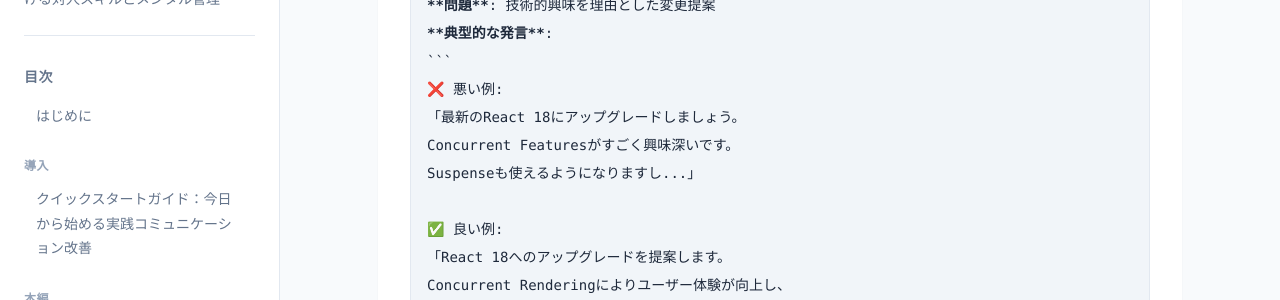
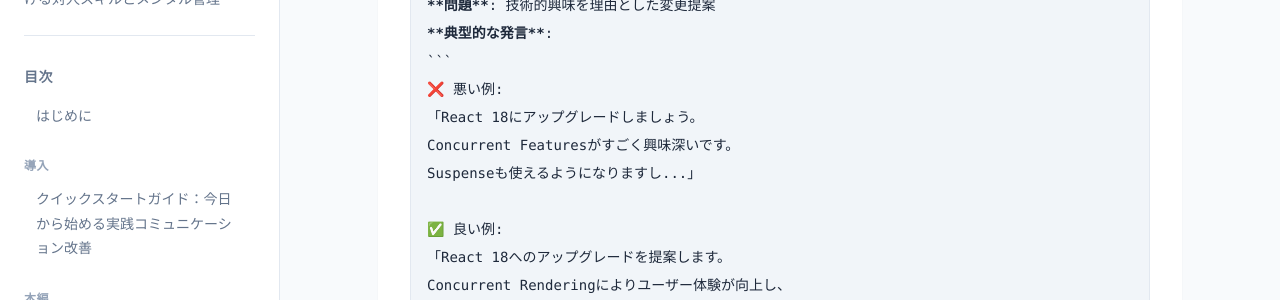
Before and after one commit to itdojp/IT-engineer-communication-book, a Jekyll site: the page built from docs/chapter-communication-challenges/index.md, in a window 1280 px wide and 900 px high, scrolled down 21233 px. Shown: the part 179-479 px from the top of the window. Built offline with Jekyll 4.4.1, drawn with Linux system fonts in a browser that asks for light colours; some of the changed text lies outside the part shown.

````diff
--- a/docs/chapter-communication-challenges/index.md
+++ b/docs/chapter-communication-challenges/index.md
@@ -1039,7 +1039,7 @@ class ArchitectureEvolution:
 **典型的な発言**:
 ```
 ❌ 悪い例:
-「最新のReact 18にアップグレードしましょう。
+「React 18にアップグレードしましょう。
 Concurrent Featuresがすごく興味深いです。
 Suspenseも使えるようになりますし...」
 
````
Also changed, not shown: src/chapter-communication-challenges/index.md (+1 -1 lines).
